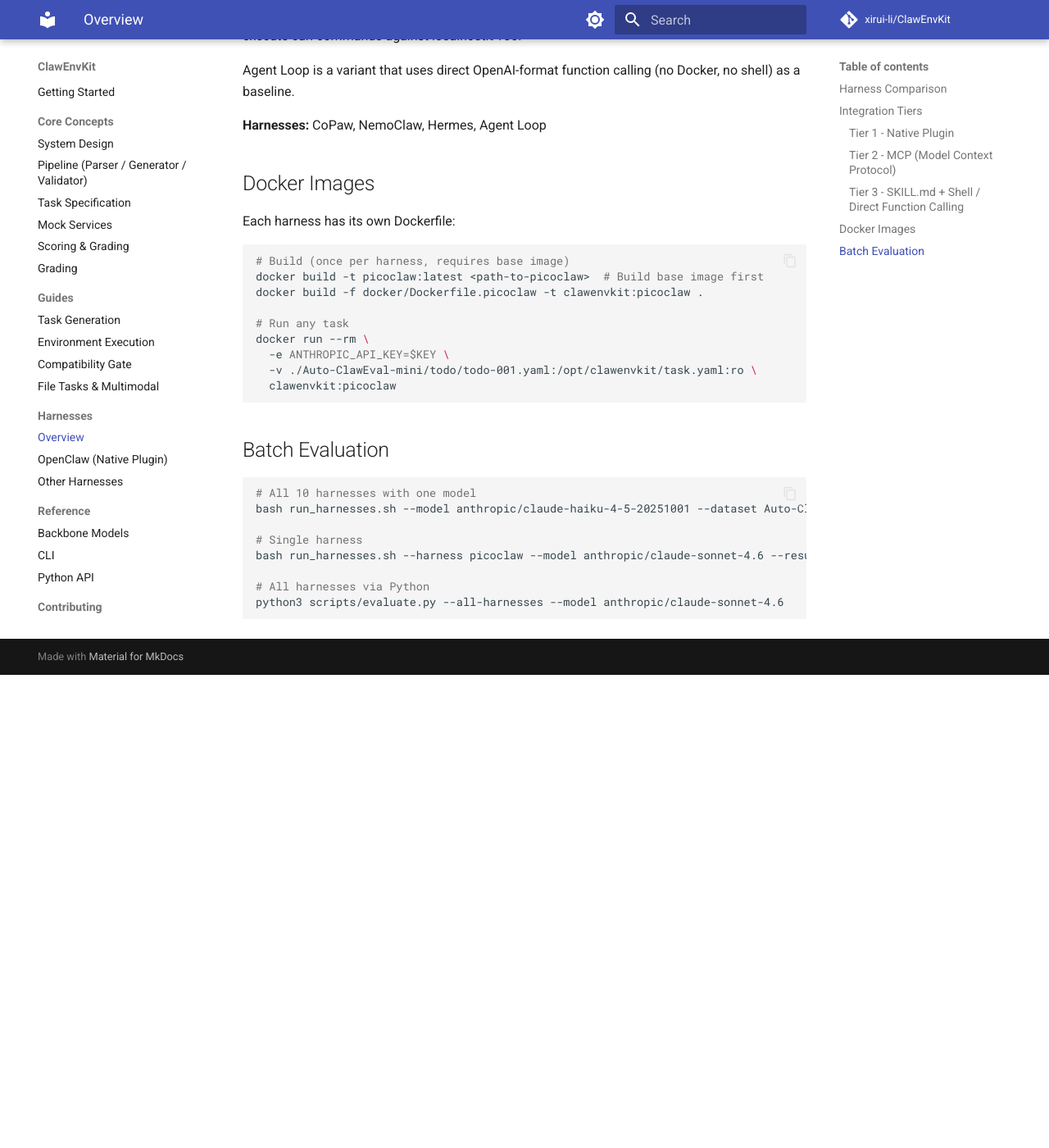
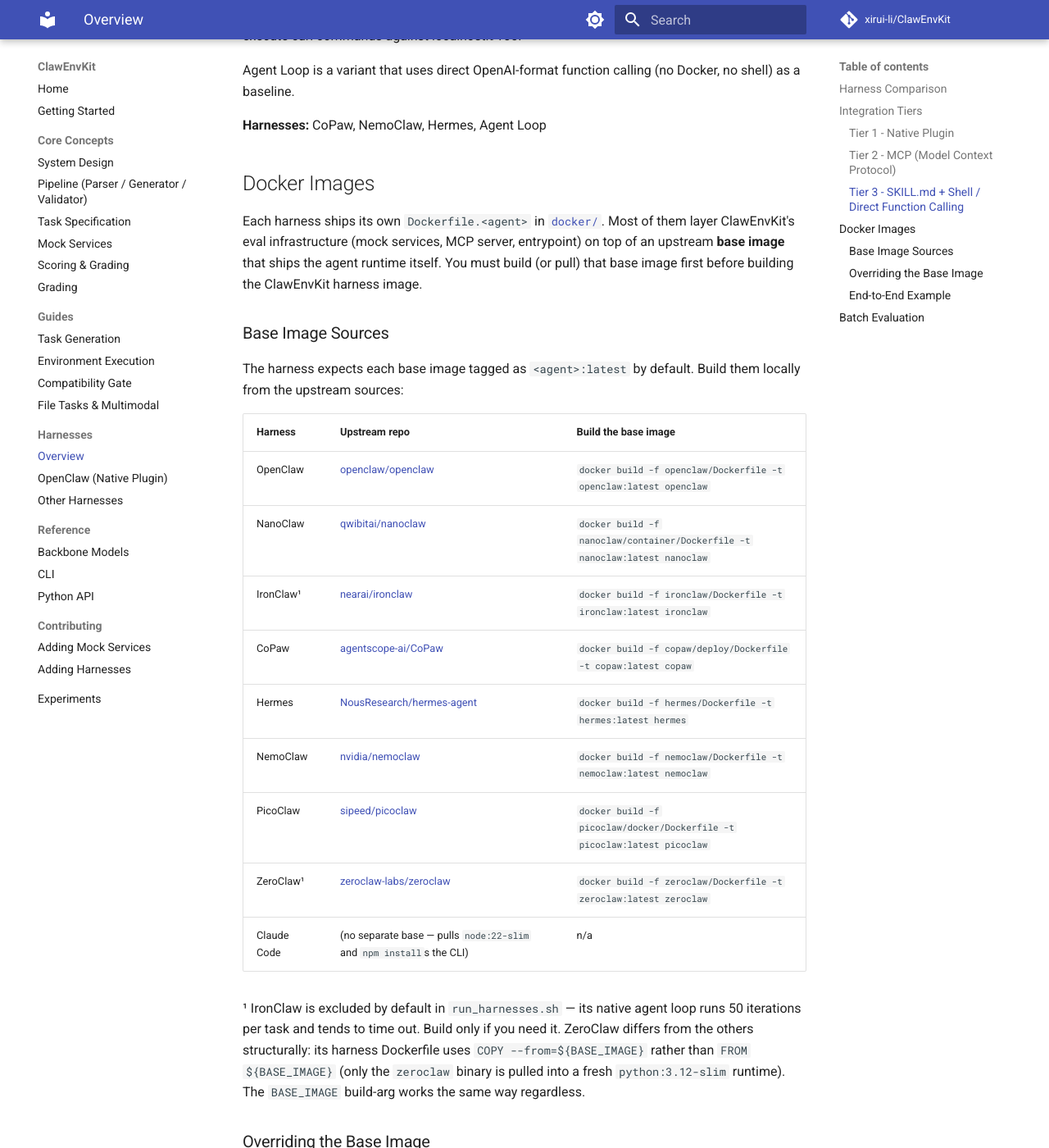
Before and after one commit to xirui-li/ClawEnvKit, an MkDocs documentation site: the page built from docs/agents/index.md, in a window 1280 px wide and 1400 px high, scrolled down 1801 px. Shown: the whole window at 82% size. Built offline with MkDocs 1.6.1 and Material for MkDocs 9.7.7, drawn with Linux system fonts in a browser that asks for light colours; comment, search, counter and statistics services are not loaded; before the commit the page ends 2624 px from its top, so only the background shows below that; some of the changed text lies outside the part shown.

Commit message:
Fix harness Dockerfiles: parameterize base image + correct prerequisite paths
Each docker/Dockerfile.<agent> now declares ARG BASE_IMAGE and uses
${BASE_IMAGE} in FROM (or, for ZeroClaw, an aliased build stage referenced
by COPY --from), so the upstream base can be overridden without editing
the file. Defaults are unchanged in this commit — they still resolve to
the local <agent>:latest tag.

Other fixes in the same pass:
- Dockerfile.openclaw was missing the build/run/prerequisite header
  comments entirely; added.
- Existing prerequisite comments pointed to the wrong upstream Dockerfile
  path for nanoclaw (container/), copaw (deploy/), and picoclaw (docker/);
  fixed.
- Dockerfile.ironclaw notes that the harness is excluded by default in
  run_harnesses.sh.
- Dockerfile.picoclaw notes that the upstream ships multiple variants and
  points to the minimal one this harness needs.
- docs/agents/index.md adds a Base Image Sources table with the correct
  clone URL and build command for each of the 8 harnesses, plus a
  --build-arg override example and an end-to-end walkthrough.
- scripts/evaluate.py: when the harness image is missing, the error now
  also mentions the upstream base image and points to the agents docs.

Co-Authored-By: Claude Opus 4.7 (1M context) <noreply@anthropic.com>

````diff
--- a/docs/agents/index.md
+++ b/docs/agents/index.md
@@ -51,14 +51,58 @@ Agent Loop is a variant that uses direct OpenAI-format function calling
 
 ## Docker Images
 
-Each harness has its own Dockerfile:
+Each harness ships its own `Dockerfile.<agent>` in [`docker/`](https://github.com/xirui-li/ClawEnvKit/tree/main/docker).
+Most of them layer ClawEnvKit's eval infrastructure (mock services, MCP server,
+entrypoint) on top of an upstream **base image** that ships the agent runtime
+itself. You must build (or pull) that base image first before building the
+ClawEnvKit harness image.
+
+### Base Image Sources
+
+The harness expects each base image tagged as `<agent>:latest` by default.
+Build them locally from the upstream sources:
+
+| Harness | Upstream repo | Build the base image |
+|---------|---------------|----------------------|
+| OpenClaw | [openclaw/openclaw](https://github.com/openclaw/openclaw) | `docker build -f openclaw/Dockerfile -t openclaw:latest openclaw` |
+| NanoClaw | [qwibitai/nanoclaw](https://github.com/qwibitai/nanoclaw) | `docker build -f nanoclaw/container/Dockerfile -t nanoclaw:latest nanoclaw` |
+| IronClaw¹ | [nearai/ironclaw](https://github.com/nearai/ironclaw) | `docker build -f ironclaw/Dockerfile -t ironclaw:latest ironclaw` |
+| CoPaw | [agentscope-ai/CoPaw](https://github.com/agentscope-ai/CoPaw) | `docker build -f copaw/deploy/Dockerfile -t copaw:latest copaw` |
+| Hermes | [NousResearch/hermes-agent](https://github.com/NousResearch/hermes-agent) | `docker build -f hermes/Dockerfile -t hermes:latest hermes` |
+| NemoClaw | [nvidia/nemoclaw](https://github.com/nvidia/nemoclaw) | `docker build -f nemoclaw/Dockerfile -t nemoclaw:latest nemoclaw` |
+| PicoClaw | [sipeed/picoclaw](https://github.com/sipeed/picoclaw) | `docker build -f picoclaw/docker/Dockerfile -t picoclaw:latest picoclaw` |
+| ZeroClaw¹ | [zeroclaw-labs/zeroclaw](https://github.com/zeroclaw-labs/zeroclaw) | `docker build -f zeroclaw/Dockerfile -t zeroclaw:latest zeroclaw` |
+| Claude Code | (no separate base — pulls `node:22-slim` and `npm install`s the CLI) | n/a |
+
+¹ IronClaw is excluded by default in `run_harnesses.sh` — its native agent loop
+runs 50 iterations per task and tends to time out. Build only if you need it.
+ZeroClaw differs from the others structurally: its harness Dockerfile uses
+`COPY --from=${BASE_IMAGE}` rather than `FROM ${BASE_IMAGE}` (only the
+`zeroclaw` binary is pulled into a fresh `python:3.12-slim` runtime). The
+`BASE_IMAGE` build-arg works the same way regardless.
+
+### Overriding the Base Image
+
+Each `Dockerfile.<agent>` declares `ARG BASE_IMAGE=<agent>:latest`, so you can
+point at a fork or a registry image without editing the Dockerfile:
 
 ```bash
-# Build (once per harness, requires base image)
-docker build -t picoclaw:latest <path-to-picoclaw>  # Build base image first
+docker build -f docker/Dockerfile.openclaw \
+  --build-arg BASE_IMAGE=ghcr.io/your-fork/openclaw:v1.2 \
+  -t clawenvkit:openclaw .
+```
+
+### End-to-End Example
+
+```bash
+# 1. Build the upstream base image (once per harness)
+git clone https://github.com/sipeed/picoclaw.git
+docker build -f picoclaw/docker/Dockerfile -t picoclaw:latest picoclaw
+
+# 2. Build the ClawEnvKit harness image (layers eval infra on top)
 docker build -f docker/Dockerfile.picoclaw -t clawenvkit:picoclaw .
 
-# Run any task
+# 3. Run any task
 docker run --rm \
   -e ANTHROPIC_API_KEY=$KEY \
   -v ./Auto-ClawEval-mini/todo/todo-001.yaml:/opt/clawenvkit/task.yaml:ro \
````
Also changed, not shown: 9 other files.
